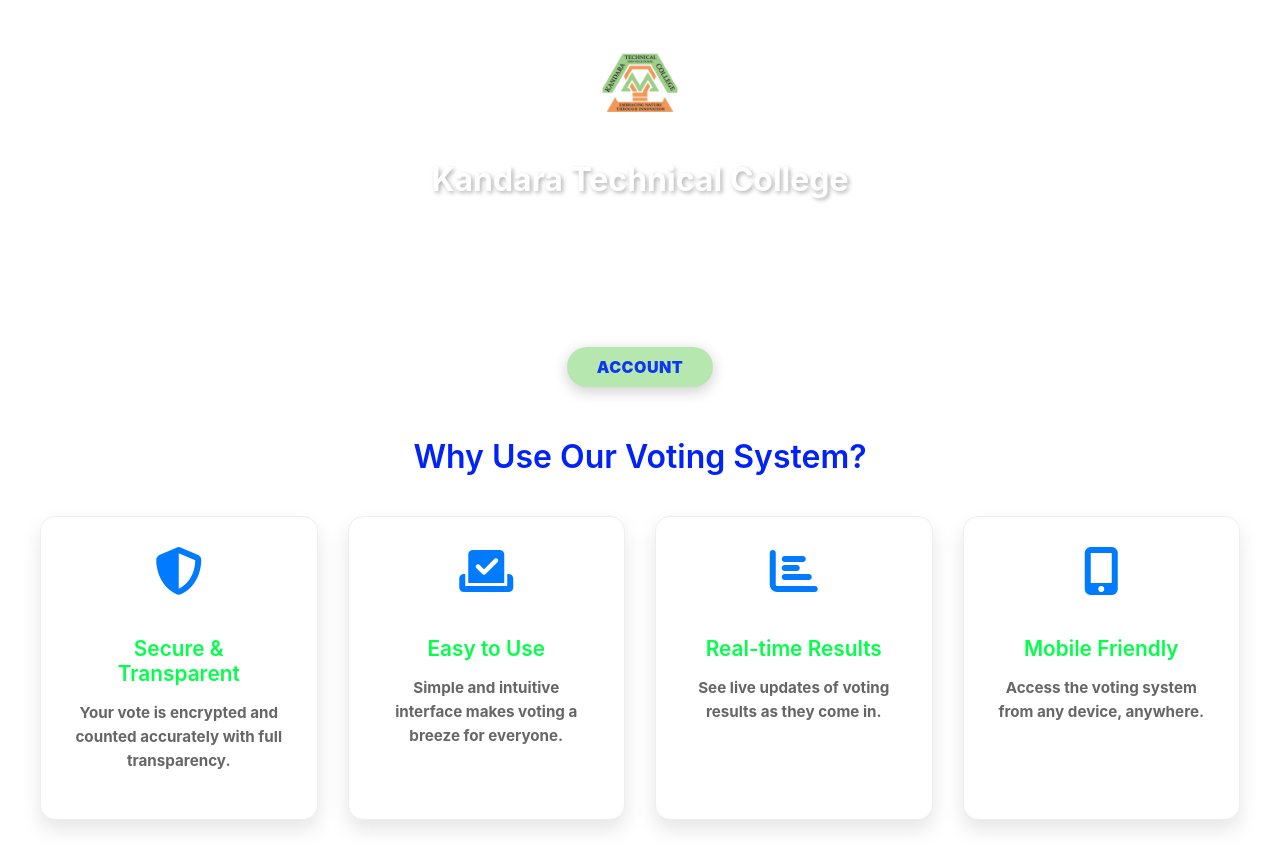
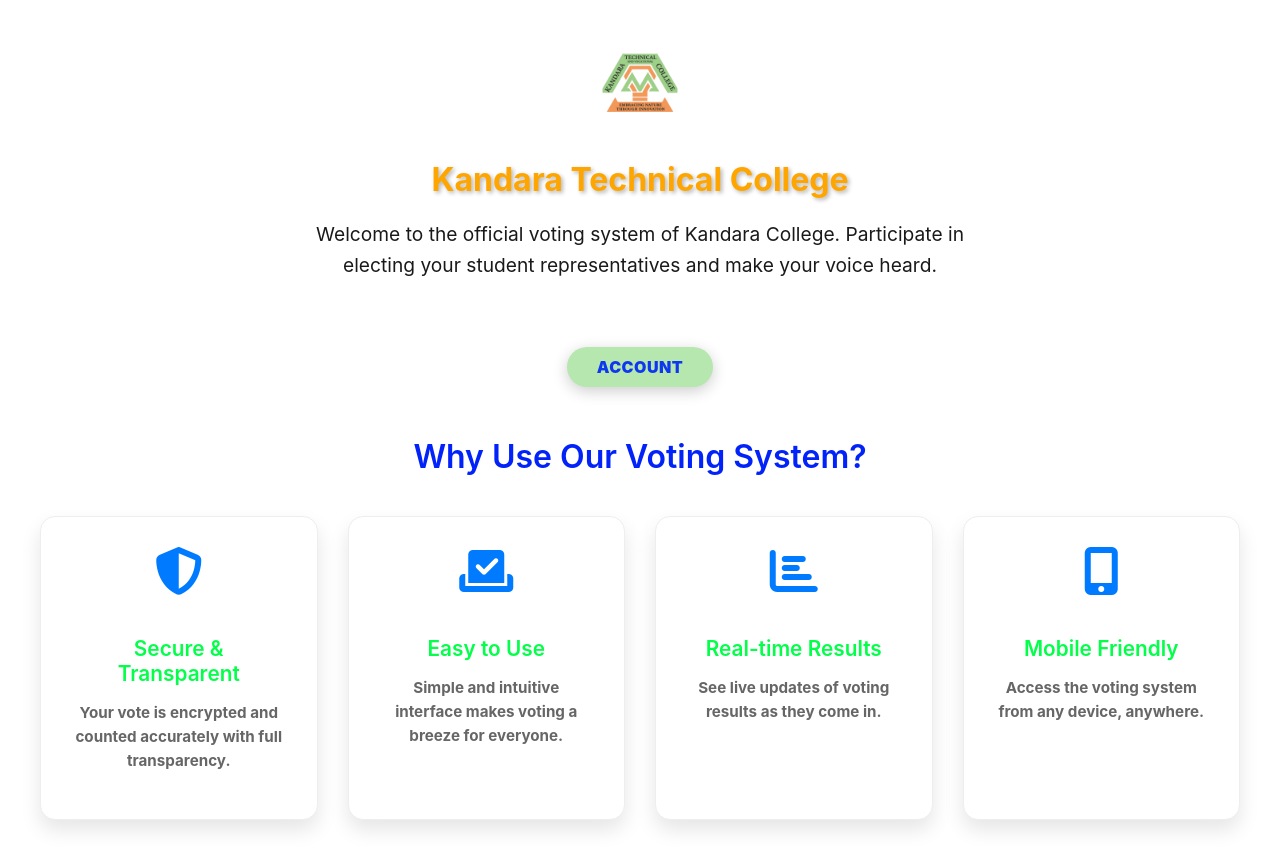
Before and after one commit to Davie-07/voting-system, a React (Create React App) app in the folder client/: page / in a window 1280 px wide. Built offline with nearby package versions, Linux system fonts and the light colour scheme.

Commit message:
Color fix for home component

```diff
--- a/client/src/components/Home.css
+++ b/client/src/components/Home.css
@@ -5,19 +5,16 @@
 }
 
 .school-header {
-  /* display: flex; */
   text-align: center;
   margin-bottom: 1px;
   padding: 5px;
-  /* background: linear-gradient(135deg, #323234 0%, #2d2b2f 100%); */
   background: transparent;
-  /* border-radius: 15px; */
   color: #111;
   box-shadow: 0 15px 35px rgba(255, 255, 255, 0.1);
 }
 
 .school-header h1 {
-  color: white;
+  color: orange;
   font-size: 2rem;
   margin-bottom: 20px;
   text-shadow: 2px 2px 4px rgba(0,0,0,0.3);
@@ -32,7 +29,7 @@
 
 .school-intro {
   font-size: 1.2rem;
-  color: rgba(255,255,255,0.9);
+  color: rgba(0, 0, 0, 0.9);
   max-width: 700px;
   margin: 0 auto 20px;
   line-height: 1.6;
```
